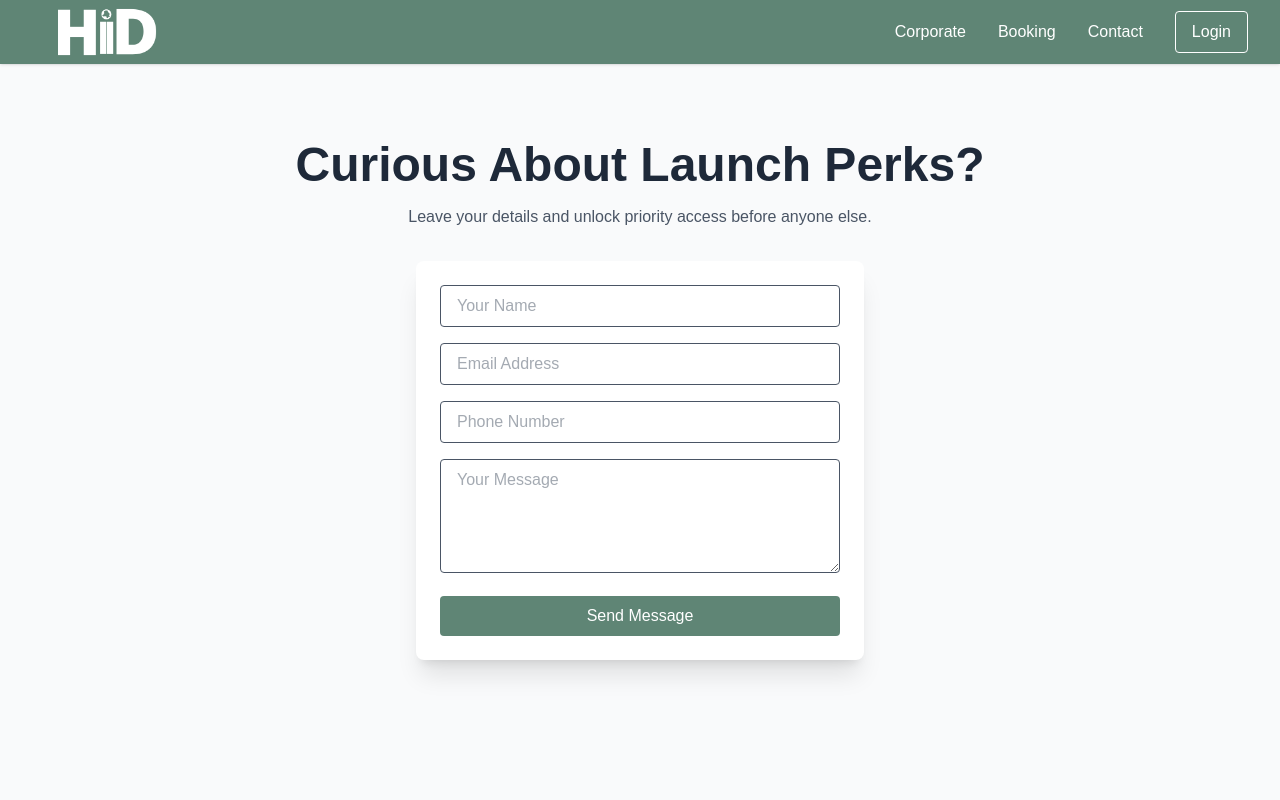
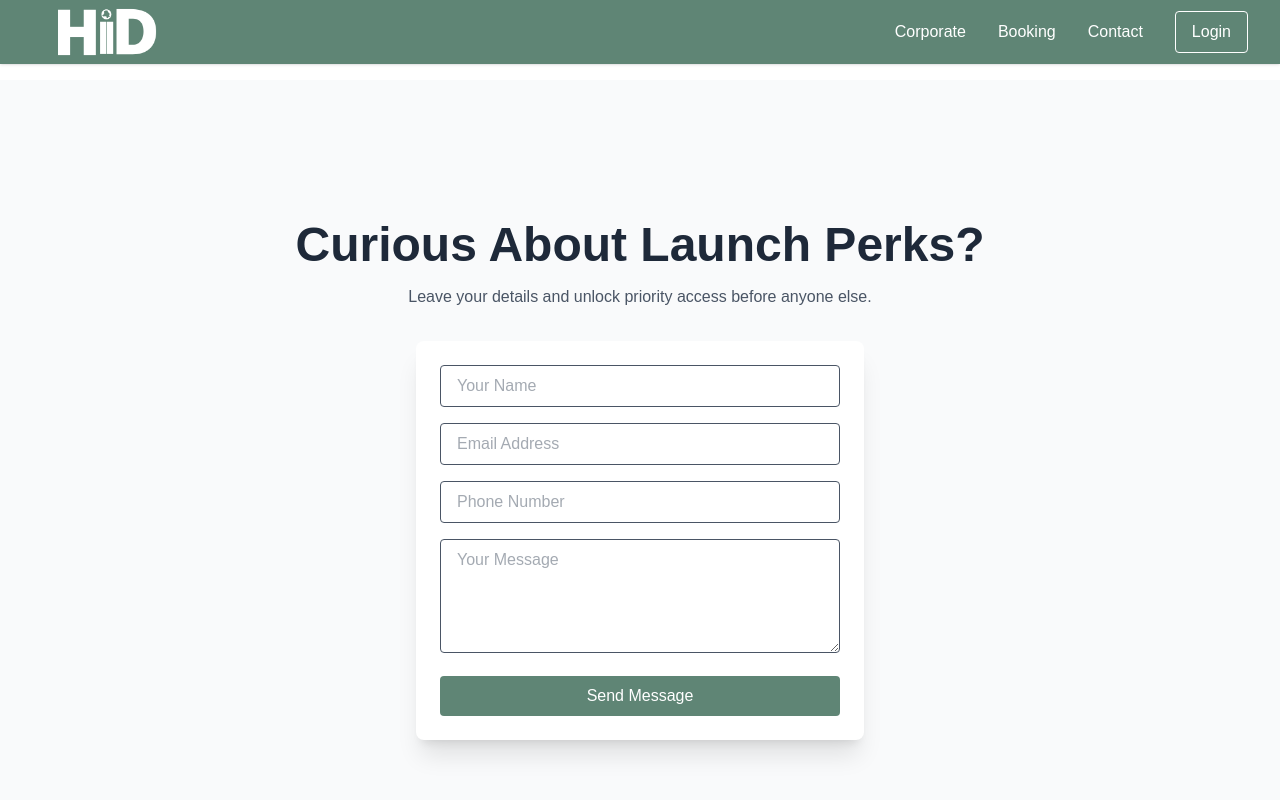
Before and after one commit to anup9971/hiidCheck, a Next.js app: page /comingsoon in a window 1280 px wide. Shown: the top 800 px of the page. Built offline with nearby package versions, Linux system fonts and the light colour scheme; what password-validator would draw is missing.

Commit message:
add new sitemap

```diff
--- a/next.config.mjs
+++ b/next.config.js
@@ -21,4 +21,4 @@
   },
 };
 
-export default nextConfig;
+module.exports = nextConfig;
--- a/src/componets/ComingSoon.jsx
+++ b/src/componets/ComingSoon.jsx
@@ -72,7 +72,7 @@
   };
 
   return (
-    <div className="min-h-screen bg-gray-50 md:bg-[#FFBFOO] flex flex-col justify-center items-center text-center px-4">
+    <div className="min-h-screen mt-[80px] bg-gray-50 md:bg-[#FFBFOO] flex flex-col justify-center items-center text-center px-4">
       {/* Header Text */}
       <h1 className="text-4xl sm:text-5xl font-bold text-gray-800 mb-4">
          Curious About Launch Perks?
```
